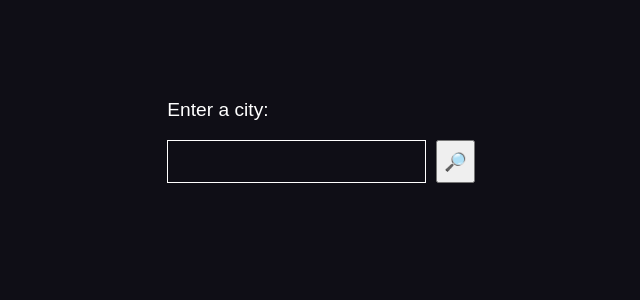
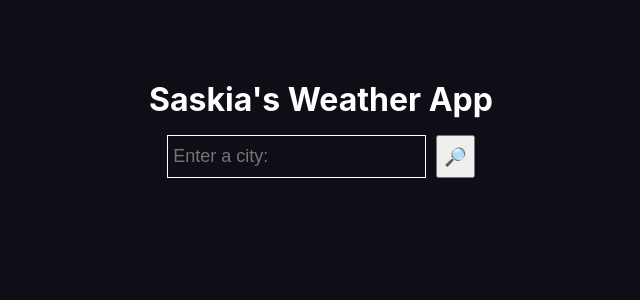
Before and after one commit to saskiabt/react-weather-app2, a React (Create React App) app: page / in a window 1280 px wide. Shown: the top 300 px of the page, without its empty margins (319-959 px from the left). Built offline with nearby package versions, Linux system fonts and the light colour scheme; a web font is replaced by a local one.

Commit message:
styling updates -- added placeholder text to text input and added header

```diff
--- a/src/App.js
+++ b/src/App.js
@@ -3,6 +3,7 @@ import React, { useState } from "react";
 import "./App.css";
 import Form from "./components/Form";
 import Card from "./components/Card";
+import Heading from "./components/Heading";
 
 function App() {
   const [selectedData, setSelectedData] = useState({
@@ -22,6 +23,7 @@ function App() {
   return (
     <div className="App">
       <div className="content">
+        <Heading />
         <Form
           selectedData={selectedData}
           setSelectedData={setSelectedData}
--- a/src/components/Form.jsx
+++ b/src/components/Form.jsx
@@ -64,11 +64,11 @@ function Form({ setSelectedData, setIsLoaded }) {
 
   return (
     <form>
-      <p>Enter a city:</p>
       <div>
         <input
           type="text"
           id="location-input"
+          placeholder="Enter a city:"
           onChange={onChange}
           value={location}
         />
--- /dev/null
+++ b/src/components/Heading.jsx
@@ -0,0 +1,7 @@
+import React from "react";
+
+function Heading() {
+  return <h1 className="title">Saskia&apos;s Weather App</h1>;
+}
+
+export default Heading;
--- a/src/styles.css
+++ b/src/styles.css
@@ -17,8 +17,18 @@ body {
   flex-direction: column;
   justify-content: center;
   align-items: center;
-  gap: 10vmin;
+  gap: 2vmin;
   padding-top: 10vmin;
+}
+
+.title {
+  margin: 0;
+  color: white;
+  display: flex;
+  -webkit-margin-after: 0;
+          margin-block-end: 0;
+  -webkit-margin-before: 0;
+          margin-block-start: 0;
 }
 
 .card {
@@ -26,6 +36,10 @@ body {
   color: white;
   border-radius: 5%;
   padding: 30px;
+  width: 30vmin;
+  height: -webkit-fit-content;
+  height: -moz-fit-content;
+  height: fit-content;
 }
 .card > .location {
   color: #1f2b3f;
@@ -37,6 +51,7 @@ form {
   font-style: normal;
   color: white;
   font-size: larger;
+  padding-bottom: 2vmin;
 }
 form > div {
   color: white;
--- a/src/styles.scss
+++ b/src/styles.scss
@@ -22,8 +22,16 @@ body {
   flex-direction: column;
   justify-content: center;
   align-items: center;
-  gap: 10vmin;
+  gap: 2vmin;
   padding-top: 10vmin;
+}
+
+.title {
+  margin: 0;
+  color: white;
+  display: flex;
+  margin-block-end: 0;
+  margin-block-start: 0;
 }
 
 .card {
@@ -35,6 +43,8 @@ body {
   color: white;
   border-radius: 5%;
   padding: 30px;
+  width: 30vmin;
+  height: fit-content;
 
   > .location {
     color: #1f2b3f;
@@ -47,6 +57,7 @@ form {
   font-style: normal;
   color: white;
   font-size: larger;
+  padding-bottom: 2vmin;
 
   > div {
     color: white;
```
Also changed, not shown: 1 other file (tests, documents, lock files or other folders).
